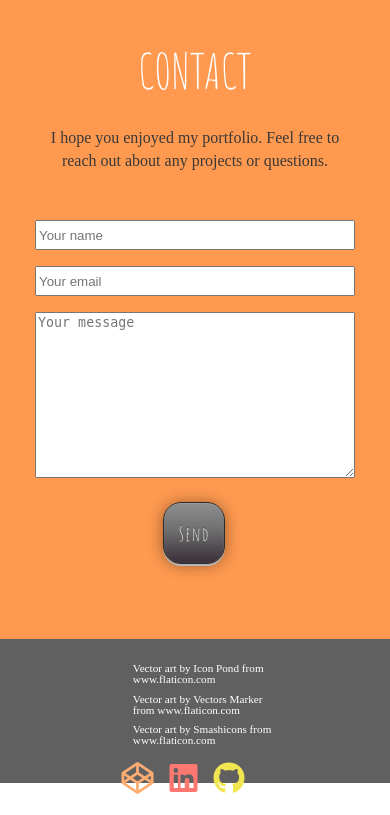
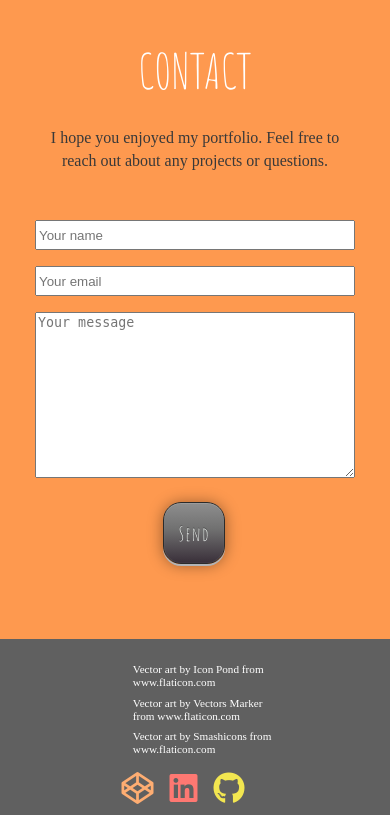
Before and after one commit to innaleikina/inna-portfolio, a PHP site: page / in a window 390 px wide. Shown: the part 4519-5334 px from the top of the page. Before the commit the page ends 5313 px from the top, so only its background shows below. Run offline with PHP 8.4, Linux system fonts and the light colour scheme; some libraries are stand-ins or nearby versions.

Commit message:
footer-3

```diff
--- a/css/style.css
+++ b/css/style.css
@@ -392,6 +392,7 @@ margin-bottom: .2rem;
 
 
 /*_________ABOUT _____*/
+
 .about-photo-text{
   flex-direction:row;
   width:49rem;
@@ -442,7 +443,7 @@ margin-bottom: .2rem;
 }
 
 
-.about {
+div.about {
 height:40rem;
 flex-direction:column;
 background-image: url("http://res.cloudinary.com/innaleikina/image/upload/v1510251904/watercolor_small_ajefoq.jpg");
@@ -907,7 +908,7 @@ footer {
 @media only screen and (max-width: 768px){
   footer{
 		flex-direction:column;
-    height:8rem;
+    height:10rem;
 		align-items:center;
 		padding-bottom:1rem;
   }
@@ -946,6 +947,7 @@ footer {
   margin-right:1rem;
   margin-top:1.5rem;
   width:10rem;
+	line-height:.8rem;
  }
 
 .vector-credits{
@@ -961,7 +963,7 @@ margin-left:1rem;
 
  .vector-credits{
 align-items:center;
-padding-top:1rem;
+margin-top:1rem;
 flex-direction:column;
 width:80%;
   }
```
